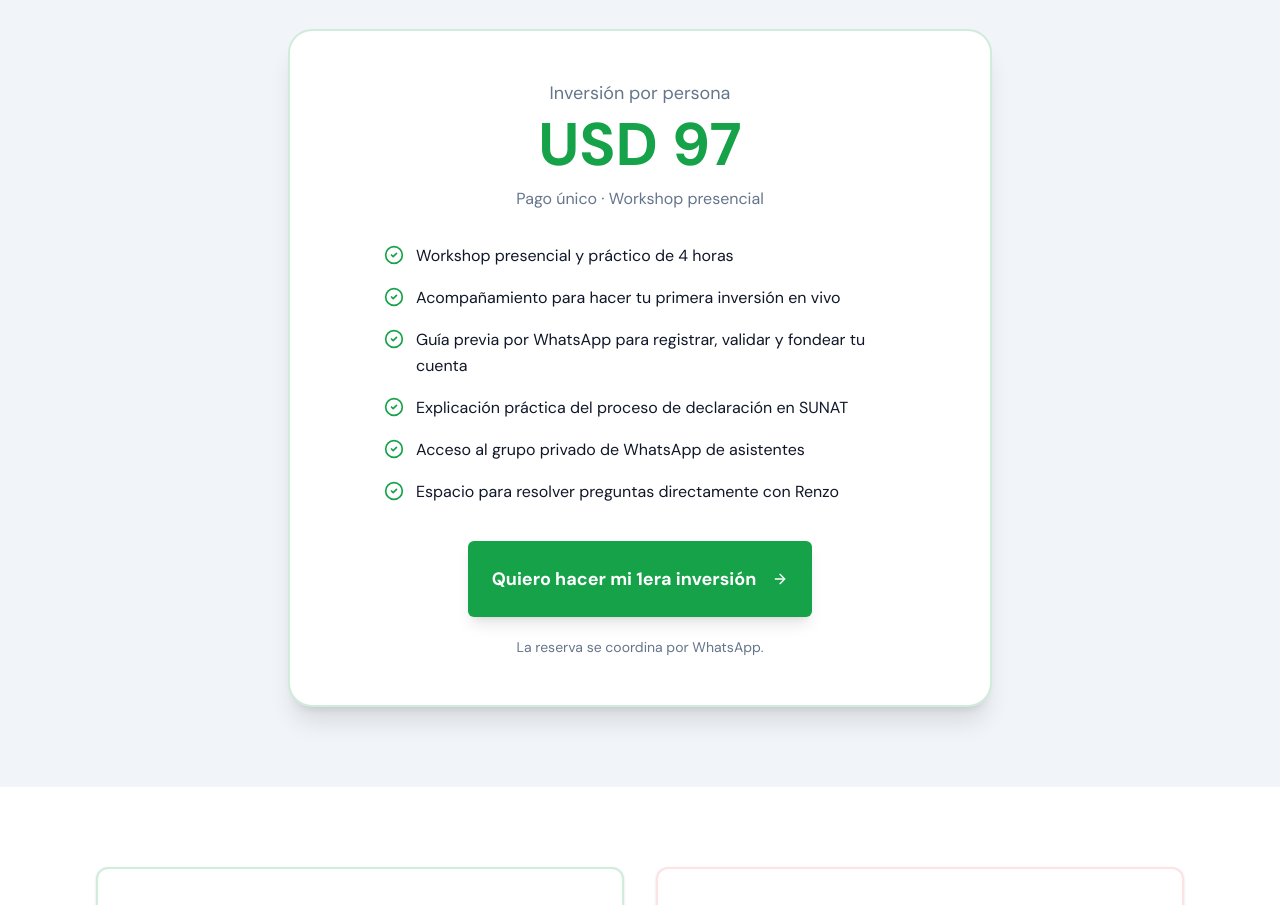
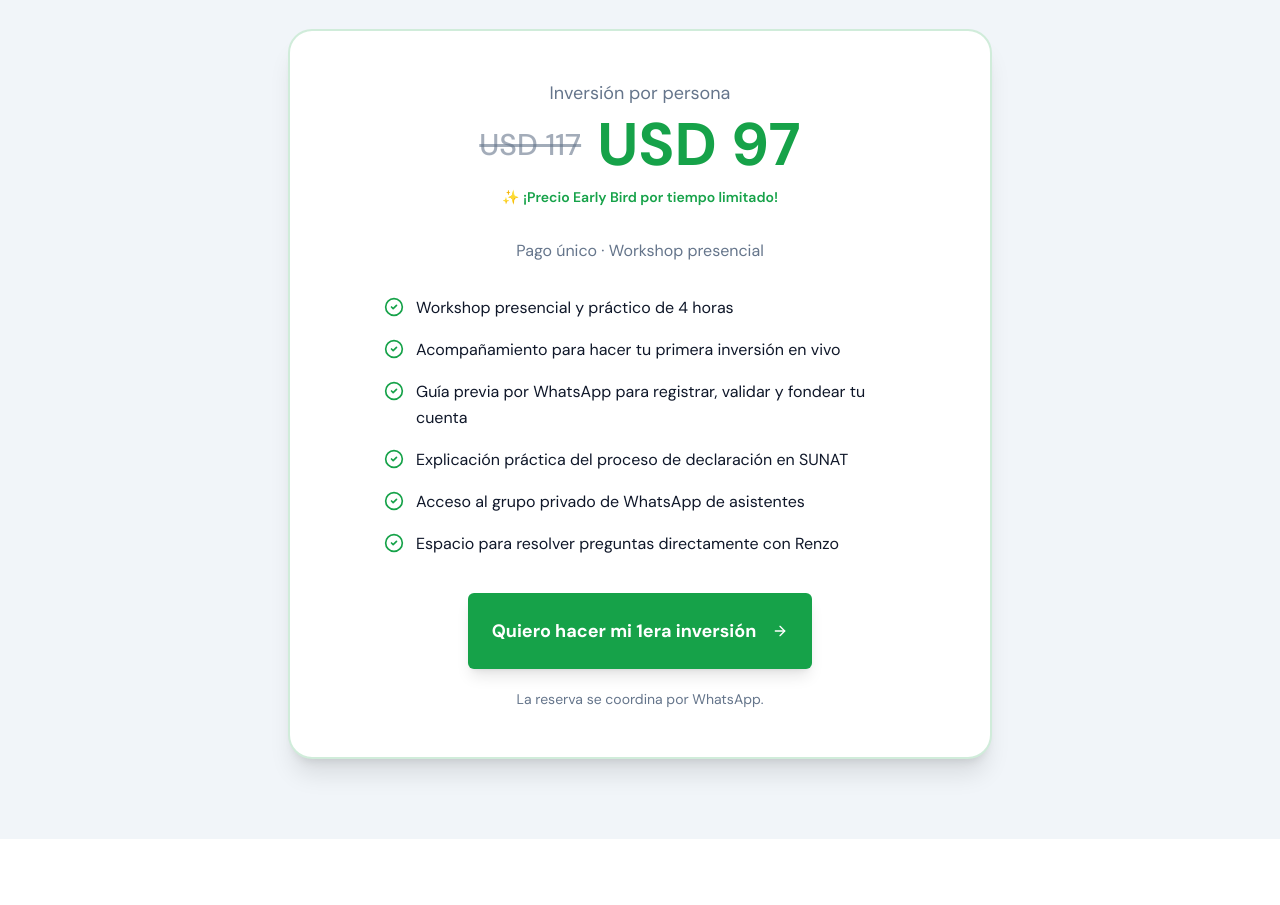
Before and after one commit to josias-create/taller-bolsa-landing, a React (Vite) app in the folder apps/web/: page / in a window 1280 px wide. Shown: the part 9135-10040 px from the top of the page. Built offline with nearby package versions, Linux system fonts and the light colour scheme.

Commit message:
Early bird en Seccion Precio

```diff
--- a/apps/web/src/pages/HomePage.jsx
+++ b/apps/web/src/pages/HomePage.jsx
@@ -797,7 +797,20 @@ const HomePage = () => {
               <p className="mb-2 text-lg text-muted-foreground">
                 Inversión por persona
               </p>
-              <div className="mb-3 text-6xl font-bold text-primary">USD 97</div>
+
+              {/* Precios: Original tachado y Early Bird actual */}
+              <div className="mb-3 flex items-center justify-center gap-4">
+                <span className="text-3xl font-medium text-muted-foreground/60 line-through">
+                  USD 117
+                </span>
+                <span className="text-6xl font-bold text-primary animate-pulse-subtle">
+                  USD 97
+                </span>
+              </div>
+              <p className="mb-8 text-sm font-semibold text-primary">
+                ✨ ¡Precio Early Bird por tiempo limitado!
+              </p>
+
               <p className="mb-8 text-muted-foreground">
                 Pago único · Workshop presencial
               </p>
```
